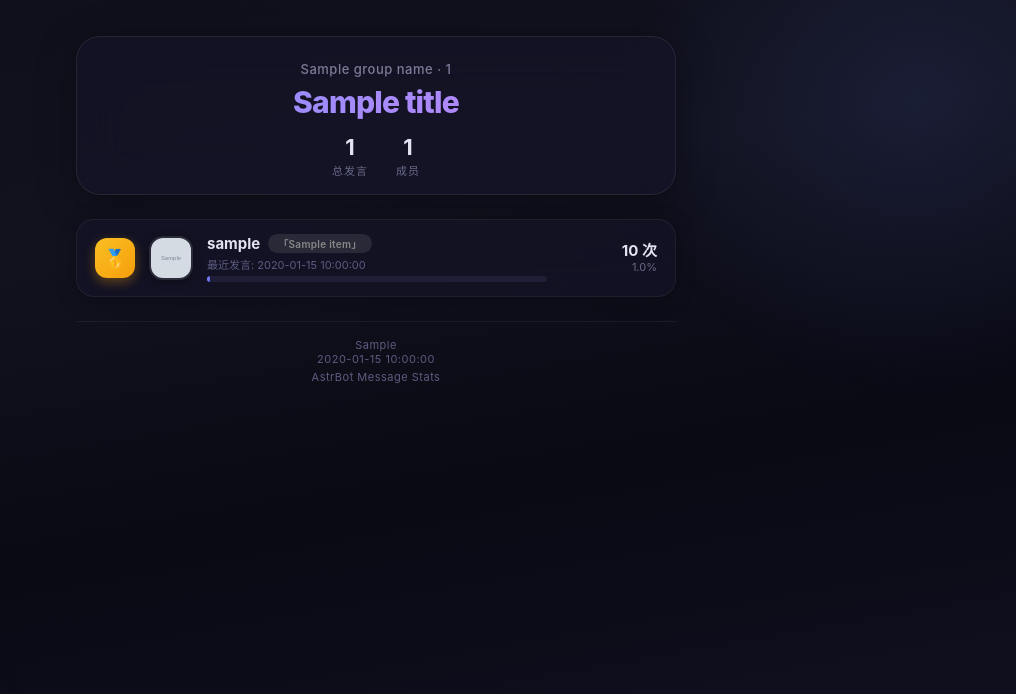
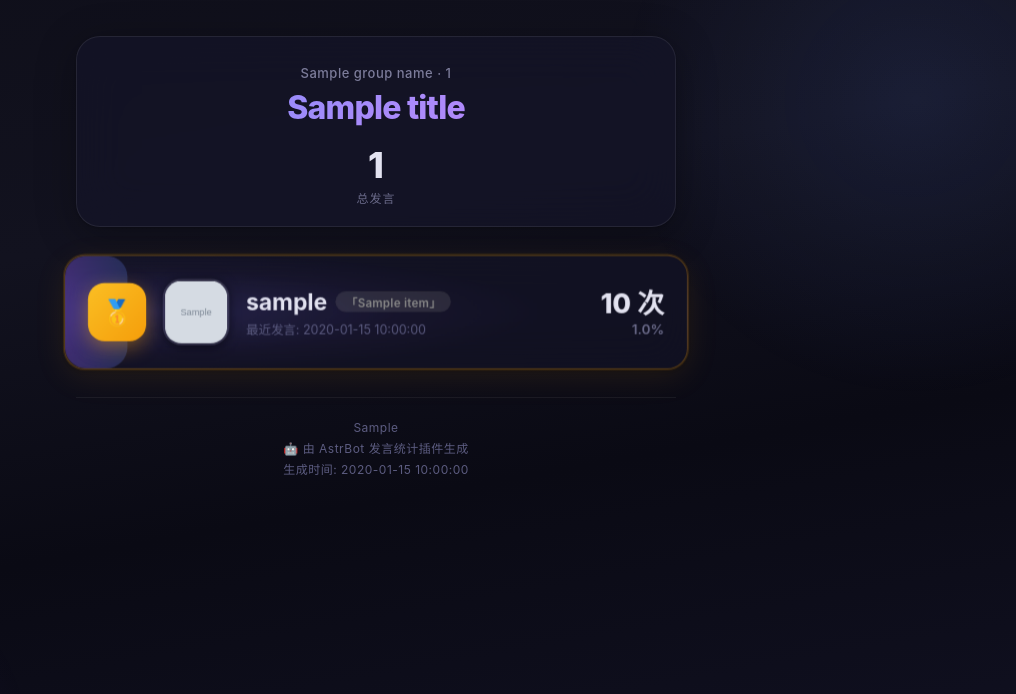
Before and after one commit to casama233/astrbot_plugin_message_stats, a Python web app: template templates/rank_template_premium_dark.html in a window 1280 px wide. Shown: the top 694 px of the page, without its empty margins (264-1280 px from the left). Run offline with Jinja, Linux system fonts and the light colour scheme; the template is opened without the code that fills it: most values are stand-ins (such as "Sample title", 1, 10 or a date in 2020); grey boxes marked "Sample" are stand-in pictures.

Commit message:
fix: 移除排行榜顶部卡片中的"成员"统计块，发言总数居中

```diff
--- a/templates/rank_template_premium_dark.html
+++ b/templates/rank_template_premium_dark.html
@@ -33,119 +33,159 @@
 
         /* ====== Header ====== */
         .header {
-            text-align: center; margin-bottom: 24px;
+            text-align: center; margin-bottom: 28px;
             background: rgba(20,20,40,0.7);
             backdrop-filter: blur(24px); -webkit-backdrop-filter: blur(24px);
-            border-radius: 24px; padding: 24px 28px 16px;
+            border-radius: 24px; padding: 28px 28px 20px;
             border: 1px solid rgba(255,255,255,0.08);
             box-shadow: 0 8px 40px rgba(0,0,0,0.3), 0 1px 3px rgba(0,0,0,0.2);
         }
         .group-info { font-size: 13px; color: #7c7c9a; font-weight: 500; letter-spacing: 0.5px; margin-bottom: 6px; }
         .title {
-            font-size: 30px; font-weight: 800; letter-spacing: -0.8px;
+            font-size: 32px; font-weight: 800; letter-spacing: -0.8px;
             background: linear-gradient(135deg, #818cf8 0%, #a78bfa 50%, #c084fc 100%);
             -webkit-background-clip: text; -webkit-text-fill-color: transparent;
             background-clip: text; margin-bottom: 8px; line-height: 1.3;
         }
         .stats-row {
-            display: flex; justify-content: center; gap: 28px; margin-top: 12px;
+            display: flex; justify-content: center; gap: 32px; margin-top: 14px;
         }
         .stat-item { text-align: center; }
-        .stat-value { font-size: 22px; font-weight: 700; color: #e2e2f0; }
-        .stat-label { font-size: 11px; color: #6b6b8a; font-weight: 500; margin-top: 2px; text-transform: uppercase; letter-spacing: 1px; }
-        .total-messages { font-size: 13px; color: #7c7c9a; margin-top: 6px; }
+        .stat-value { font-size: 36px; font-weight: 800; color: #e2e2f0; }
+        .stat-label { font-size: 12px; color: #6b6b8a; font-weight: 500; margin-top: 2px; text-transform: uppercase; letter-spacing: 1px; }
 
         /* ====== Rank Cards ====== */
-        .rank-list { display: flex; flex-direction: column; gap: 10px; }
+        .rank-list { display: flex; flex-direction: column; gap: 12px; }
 
         .rank-card {
             display: flex; align-items: center;
-            background: rgba(20,20,40,0.65);
+            background:
+                radial-gradient(ellipse 120% 100% at 12% 50%, rgba(139,92,246,0.12) 0%, transparent 55%),
+                radial-gradient(ellipse 80% 80% at 15% 50%, rgba(99,139,255,0.08) 0%, transparent 48%),
+                rgba(20,20,40,0.60);
             backdrop-filter: blur(20px); -webkit-backdrop-filter: blur(20px);
-            border-radius: 18px; padding: 14px 18px;
+            border-radius: 20px; padding: 14px 18px;
             border: 1px solid rgba(255,255,255,0.06);
             box-shadow: 0 4px 20px rgba(0,0,0,0.25), 0 1px 2px rgba(0,0,0,0.15);
             transition: all 0.35s cubic-bezier(0.34,1.56,0.64,1);
             position: relative; overflow: hidden;
         }
+        .rank-card > * { position: relative; z-index: 1; }
+
+        /* Fill bar: 发言占比从左到右填充 */
+        .rank-card::before {
+            content: '';
+            position: absolute; left: 0; top: 0; bottom: 0;
+            width: var(--fill-pct, 0%);
+            background: linear-gradient(90deg, rgba(139,92,246,0.35) 0%, rgba(99,139,255,0.22) 100%);
+            border-radius: 20px;
+            z-index: 0;
+            transition: none;
+        }
+
+        /* Top 3: 阶梯式放大 */
+        .rank-card:nth-child(1) {
+            padding: 22px 22px;
+            transform: scale(1.04); transform-origin: center center;
+            margin-bottom: 2px; margin-top: 2px;
+            border: 1.5px solid rgba(245,158,11,0.3);
+            box-shadow: 0 0 0 1px rgba(245,158,11,0.15), 0 8px 32px rgba(245,158,11,0.10), 0 2px 6px rgba(0,0,0,0.3);
+            transition: none;
+        }
+        .rank-card:nth-child(2) {
+            padding: 18px 20px;
+            transform: scale(1.02); transform-origin: center center;
+            margin-bottom: 1px; margin-top: 1px;
+            border: 1.5px solid rgba(156,163,175,0.18);
+            box-shadow: 0 0 0 1px rgba(156,163,175,0.08), 0 6px 24px rgba(156,163,175,0.06), 0 2px 6px rgba(0,0,0,0.25);
+        }
+        .rank-card:nth-child(3) {
+            padding: 16px 19px;
+            transform: scale(1.01); transform-origin: center center;
+            border: 1.5px solid rgba(180,130,80,0.16);
+            box-shadow: 0 0 0 1px rgba(180,130,80,0.06), 0 5px 20px rgba(180,130,80,0.05), 0 2px 6px rgba(0,0,0,0.2);
+        }
+
         .rank-card.self-card {
-            border: 2px solid rgba(129,140,248,0.4);
-            background: rgba(99,139,255,0.08);
-            box-shadow: 0 0 0 4px rgba(129,140,248,0.10), 0 4px 20px rgba(0,0,0,0.3);
-            animation: selfGlowDark 3s ease-in-out infinite;
-        }
-        @keyframes selfGlowDark {
-            0%,100% { box-shadow: 0 0 0 4px rgba(129,140,248,0.10), 0 4px 20px rgba(0,0,0,0.3); }
-            50% { box-shadow: 0 0 0 8px rgba(129,140,248,0.18), 0 4px 24px rgba(129,140,248,0.12); }
+            border: 2px solid rgba(129,140,248,0.45) !important;
+            box-shadow: 0 0 0 5px rgba(129,140,248,0.12), 0 4px 24px rgba(0,0,0,0.35) !important;
         }
         .rank-card.separator {
-            margin-top: 16px; border-top: 2px dashed #2a2a44; padding-top: 24px;
-            border-radius: 0 0 18px 18px;
+            margin-top: 20px; border-top: 2px dashed #2a2a44; padding-top: 26px;
+            border-radius: 0 0 20px 20px;
         }
 
         /* Rank badge */
         .rank-num {
-            width: 40px; height: 40px; border-radius: 12px;
+            width: 44px; height: 44px; border-radius: 13px;
             display: flex; align-items: center; justify-content: center;
-            font-size: 18px; font-weight: 800; flex-shrink: 0;
-            background: #1e1e36; color: #7c7c9a; margin-right: 14px;
+            font-size: 19px; font-weight: 800; flex-shrink: 0;
+            background: #1e1e36; color: #7c7c9a; margin-right: 16px;
         }
         .rank-card:nth-child(1) .rank-num {
+            width: 56px; height: 56px; border-radius: 16px; font-size: 24px;
             background: linear-gradient(135deg, #fbbf24, #f59e0b);
-            color: #fff; box-shadow: 0 4px 12px rgba(245,158,11,0.35);
+            color: #fff; box-shadow: 0 6px 18px rgba(245,158,11,0.40);
         }
         .rank-card:nth-child(2) .rank-num {
+            width: 50px; height: 50px; border-radius: 15px; font-size: 22px;
             background: linear-gradient(135deg, #c0c0c0, #9ca3af);
-            color: #fff; box-shadow: 0 4px 12px rgba(156,163,175,0.35);
+            color: #fff; box-shadow: 0 5px 14px rgba(156,163,175,0.40);
         }
         .rank-card:nth-child(3) .rank-num {
-            background: linear-gradient(135deg, #d4a574, #92400e);
-            color: #fff; box-shadow: 0 4px 12px rgba(146,64,14,0.35);
+            width: 47px; height: 47px; border-radius: 14px; font-size: 20px;
+            background: linear-gradient(135deg, #d4a574, #b45309);
+            color: #fff; box-shadow: 0 4px 12px rgba(180,83,9,0.35);
         }
 
         /* Avatar */
         .avatar-wrap {
-            width: 44px; height: 44px; border-radius: 14px; flex-shrink: 0;
-            margin-right: 14px;
+            width: 48px; height: 48px; border-radius: 15px; flex-shrink: 0;
+            margin-right: 16px;
             overflow: hidden; border: 2px solid rgba(255,255,255,0.1);
-            box-shadow: 0 2px 8px rgba(0,0,0,0.4);
+            box-shadow: 0 2px 10px rgba(0,0,0,0.5);
         }
+        .rank-card:nth-child(1) .avatar-wrap { width: 64px; height: 64px; border-radius: 18px; }
+        .rank-card:nth-child(2) .avatar-wrap { width: 56px; height: 56px; border-radius: 17px; }
+        .rank-card:nth-child(3) .avatar-wrap { width: 52px; height: 52px; border-radius: 16px; }
         .avatar-wrap img, .avatar-wrap svg { width: 100%; height: 100%; object-fit: cover; }
 
         /* User info */
         .user-info { flex: 1; min-width: 0; }
-        .user-name-row { display: flex; align-items: center; gap: 8px; margin-bottom: 3px; }
+        .user-name-row { display: flex; align-items: center; gap: 8px; margin-bottom: 4px; }
         .user-name {
-            font-size: 15px; font-weight: 700; color: #e2e2f0;
+            font-size: 17px; font-weight: 700; color: #e2e2f0;
             white-space: nowrap; overflow: hidden; text-overflow: ellipsis;
         }
+        .rank-card:nth-child(1) .user-name { font-size: 22px; }
+        .rank-card:nth-child(2) .user-name { font-size: 20px; }
+        .rank-card:nth-child(3) .user-name { font-size: 19px; }
         .user-title-tag {
-            font-size: 10px; font-weight: 600; padding: 2px 10px; border-radius: 20px;
+            font-size: 11px; font-weight: 600; padding: 2px 10px; border-radius: 20px;
             white-space: nowrap; flex-shrink: 0;
-            background: rgba(139,92,246,0.2); color: #c4b5fd; letter-spacing: 0.3px;
+            background: rgba(139,92,246,0.20); color: #c4b5fd; letter-spacing: 0.3px;
         }
-        .user-meta { font-size: 11px; color: #5c5c80; }
+        .user-meta { font-size: 12px; color: #5c5c80; }
 
-        /* Progress & stats */
-        .progress-wrapper { flex-shrink: 0; width: 110px; text-align: right; }
-        .msg-count { font-size: 15px; font-weight: 700; color: #e2e2f0; }
-        .msg-pct { font-size: 11px; color: #6b6b8a; margin-bottom: 4px; }
-        .progress-bar {
-            height: 6px; border-radius: 3px; background: #1e1e36;
-            overflow: hidden; position: relative;
+        /* Stats (right side) */
+        .progress-wrapper { flex-shrink: 0; text-align: right; margin-left: 16px; }
+        .msg-count {
+            font-size: 22px; font-weight: 800; color: #e2e2f0; line-height: 1.2;
         }
-        .progress-fill {
-            height: 100%; border-radius: 3px;
-            background: linear-gradient(90deg, #818cf8, #6366f1);
-            transition: width 0.6s ease;
+        .rank-card:nth-child(1) .msg-count { font-size: 26px; }
+        .rank-card:nth-child(2) .msg-count { font-size: 24px; }
+        .rank-card:nth-child(3) .msg-count { font-size: 23px; }
+        .msg-pct {
+            font-size: 13px; color: #6b6b8a; font-weight: 600;
         }
 
         /* ====== Footer ====== */
         .footer {
-            text-align: center; margin-top: 24px; padding-top: 16px;
+            text-align: center; margin-top: 28px; padding-top: 18px;
             border-top: 1px solid rgba(255,255,255,0.06);
-            font-size: 11px; color: #5c5c80; letter-spacing: 0.5px;
+            color: #5c5c80; letter-spacing: 0.5px;
         }
+        .footer p { margin: 4px 0; font-size: 12px; }
     {% endraw %}</style>
 </head>
 <body>
@@ -159,17 +199,13 @@
                     <div class="stat-value">{{ total_messages }}</div>
                     <div class="stat-label">总发言</div>
                 </div>
-                <div class="stat-item">
-                    <div class="stat-value">{{ user_count }}</div>
-                    <div class="stat-label">成员</div>
-                </div>
             </div>
         </div>
 
         <!-- Rank List -->
         <div class="rank-list">
             {% for item in user_items %}
-            <div class="rank-card{% if item.is_current_user %} self-card{% endif %}{% if item.is_separator %} separator{% endif %}">
+            <div class="rank-card{% if item.is_current_user %} self-card{% endif %}{% if item.is_separator %} separator{% endif %}" style="--fill-pct: {{ "%.1f"|format(item.fill_ratio) }}%">
                 <!-- Rank -->
                 <div class="rank-num">
                     {% if item.rank == 1 %}🥇{% elif item.rank == 2 %}🥈{% elif item.rank == 3 %}🥉{% else %}{{ item.rank }}{% endif %}
@@ -189,9 +225,6 @@
                         {% endif %}
                     </div>
                     <div class="user-meta">最近发言: {{ item.last_date }}</div>
-                    <div class="progress-bar" style="width:100%; margin-top:4px;">
-                        <div class="progress-fill" style="width:{{ item.percentage }}%;"></div>
-                    </div>
                 </div>
 
                 <!-- Stats -->
@@ -205,10 +238,11 @@
 
         <!-- Footer -->
         <div class="footer">
-            {% if llm_token_info %}<div>{{ llm_token_info }}</div>{% endif %}
-            <div>{{ current_time }}</div>
-            <div style="margin-top:4px;">AstrBot Message Stats</div>
+            {% if llm_token_info %}<p>{{ llm_token_info }}</p>{% endif %}
+            <p>🤖 由 AstrBot 发言统计插件生成</p>
+            <p>生成时间: {{ current_time }}</p>
         </div>
     </div>
+
 </body>
 </html>
```
Also changed, not shown: templates/rank_template_premium_light.html (+94 -59 lines).
